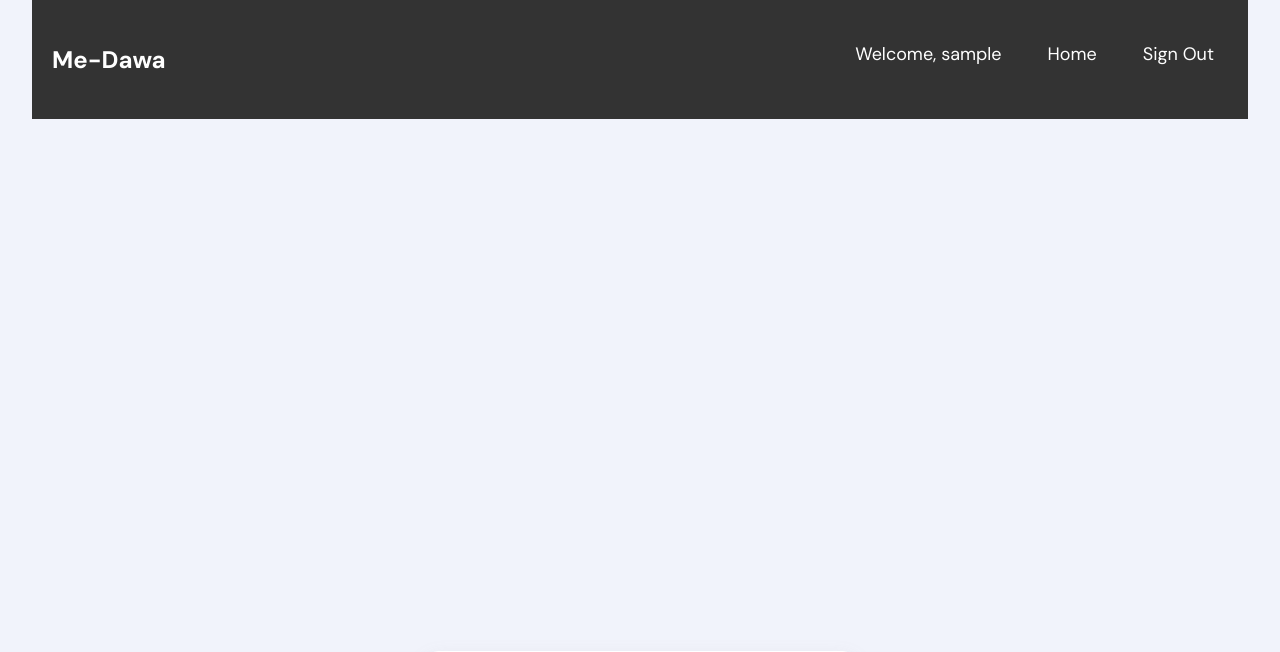
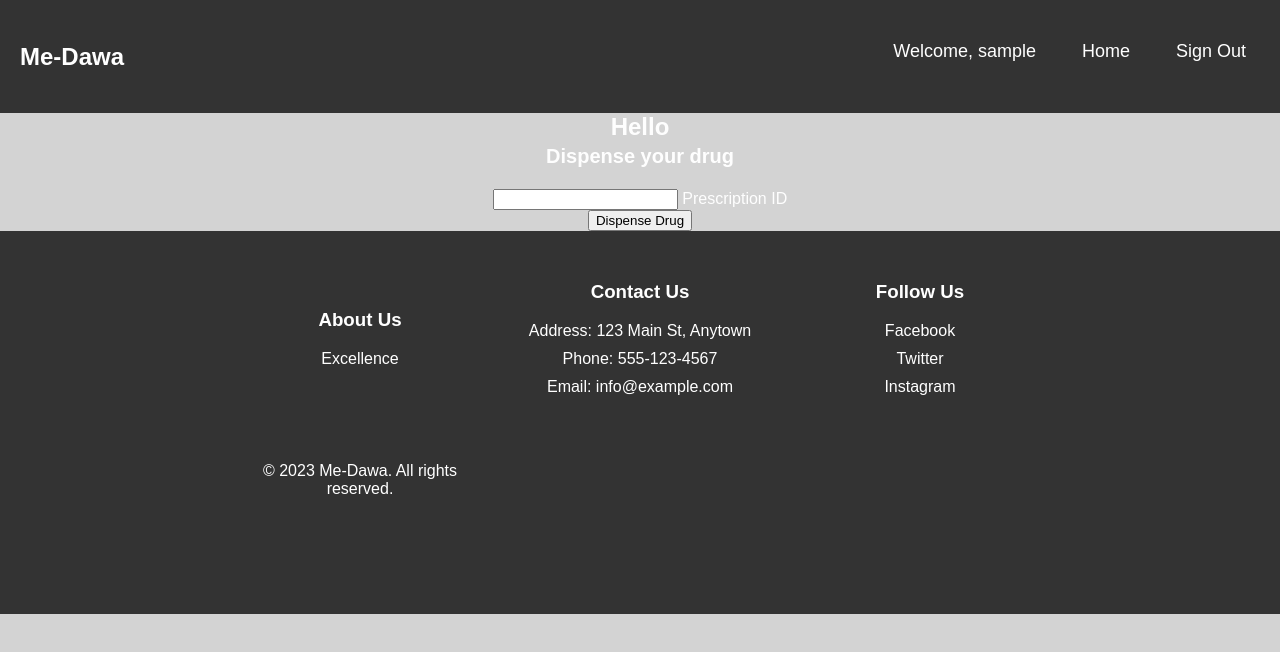
Before and after one commit to LancemDev/me-dawa, a PHP site: page /pharmacy.php in a window 1280 px wide. Shown: the top 652 px of the page. Run offline with PHP 8.4, Linux system fonts and the light colour scheme; the visitor is signed in with stand-in values (Sample User, id 1); style sheets or scripts are compiled from the project's sources.

Commit message:
Pharmacy refining

```diff
--- a/Static/form.scss
+++ /dev/null
@@ -1,134 +0,0 @@
-@import url('https://fonts.googleapis.com/css2?family=DM+Sans:wght@400;500;700&display=swap');
-
-*, *:after, *:before {
-	box-sizing: border-box;
-}
-
-body {
-	font-family: "DM Sans", sans-serif;
-	line-height: 1.5;
-	background-color: #f1f3fb;
-	padding: 0 2rem;
-}
-
-img {
-	max-width: 100%;
-	display: block;
-}
-
-
-// iOS Reset
-input {
-	appearance: none;
-	border-radius: 0;
-}
-
-.card {
-	margin: 2rem auto;
-	display: flex;
-	flex-direction: column;
-	width: 100%;
-	max-width: 425px;
-	background-color: #FFF;
-	border-radius: 10px;
-	box-shadow: 0 10px 20px 0 rgba(#999, .25);
-	padding: .75rem;
-}
-
-.card-image {
-	border-radius: 8px;
-	overflow: hidden;
-	padding-bottom: 65%;
-	background-image: url('https://assets.codepen.io/285131/coffee_1.jpg');
-	background-repeat: no-repeat;
-	background-size: 150%;
-	background-position: 0 5%;
-	position: relative;
-}
-
-.card-heading {
-	position: absolute;
-	left: 10%;
-	top: 15%;
-	right: 10%;
-	font-size: 1.75rem;
-	font-weight: 700;
-	color: #735400;
-	line-height: 1.222;
-	small {
-		display: block;
-		font-size: .75em;
-		font-weight: 400;
-		margin-top: .25em;
-	}
-}
-
-.card-form {
-	padding: 2rem 1rem 0;
-}
-
-.input {
-	display: flex;
-	flex-direction: column-reverse;
-	position: relative;
-	padding-top: 1.5rem;
-	&+.input {
-		margin-top: 1.5rem;
-	}
-}
-
-.input-label {
-	color: #8597a3;
-	position: absolute;
-	top: 1.5rem;
-	transition: .25s ease;
-}
-
-.input-field {
-	border: 0;
-	z-index: 1;
-	background-color: transparent;
-	border-bottom: 2px solid #eee;
-	font: inherit;
-	font-size: 1.125rem;
-	padding: .25rem 0;
-	&:focus, &:valid {
-		outline: 0;
-		border-bottom-color: #333;
-		&+.input-label {
-			color: #333;
-			transform: translateY(-1.5rem);
-		}
-	}
-}
-
-.action {
-	margin-top: 2rem;
-}
-
-.action-button {
-	font: inherit;
-	font-size: 1.25rem;
-	padding: 1em;
-	width: 100%;
-	font-weight: 500;
-	background-color: #333;
-	border-radius: 6px;
-	color: #FFF;
-	border: 0;
-	&:focus {
-		outline: 0;
-	}
-}
-
-.card-info {
-	padding: 1rem 1rem;
-	text-align: center;
-	font-size: .875rem;
-	color: #8597a3;
-	a {
-		display: block;
-		color: #333;
-		text-decoration: none;
-	}
-}
--- a/config/pharmacySignup.php
+++ b/config/pharmacySignup.php
@@ -20,7 +20,9 @@
     } else {
         $database->pharmacySignup($pharmacyName, $pharmacyEmail, $pharmacyPassword, $pharmacyPhoneNumber, $pharmacyAddress);
         echo "<script>alert('Pharmacy added successfully')</script>";
-        echo "<script>window.location.href='../view/pharmacy.php'</script>";
+        $pharmacyID = $database->getPharmacyID($pharmacyEmail);
+        echo "<script>alert('Your pharmacy id is: " . $pharmacyID . ". Please use it to login.');</script>";
+        echo "<script>window.location.href='../view/login.php'</script>";
     }
 } else {
     echo "<script>alert('Please fill in all the fields')</script>";
--- a/view/pharmacy.php
+++ b/view/pharmacy.php
@@ -32,7 +32,7 @@
         </nav>
     </div>
 
-    <div class="container">
+    <div>
         <!-- code here -->
         <div class="card">
             <div class="card-image">
@@ -53,6 +53,37 @@
         </div>
     </div>
 
+    <footer class="footer">
+    <div class="footer-container">
+      <div class="row">
+        <div class="footer-col">
+          <h3>About Us</h3>
+          <p>Excellence</p>
+        </div>
+        <div class="footer-col">
+          <h3>Contact Us</h3>
+          <ul>
+            <li>Address: 123 Main St, Anytown </li>
+            <li>Phone: 555-123-4567</li>
+            <li>Email: info@example.com</li>
+          </ul>
+        </div>
+        <div class="footer-col">
+          <h3>Follow Us</h3>
+          <ul>
+            <li><a href="#">Facebook</a></li>
+            <li><a href="#">Twitter</a></li>
+            <li><a href="#">Instagram</a></li>
+          </ul>
+        </div>
+      </div>
+      <div class="row">
+        <div class="footer-col">
+          <p>&copy; 2023 Me-Dawa. All rights reserved.</p>
+        </div>
+      </div>
+    </div>
+  </footer>
 
 
 </body>
--- a/view/pharmacySignUp.php
+++ b/view/pharmacySignUp.php
@@ -9,7 +9,7 @@
     <link rel="icon" href="../Static/logo.png">
 </head>
 <body>
-    <div class="container">
+    <div>
         <!-- code here -->
         <div class="card">
             <div class="card-image">
--- a/view/signup.php
+++ b/view/signup.php
@@ -66,9 +66,9 @@
             </div>
         </form>
         <div class="card-info">
-			<p>Already have an account? <a href="../Templates/login.html">Login</a></p>
-            <p>For your Pharmaceutical company, signup <a href="../Templates/companySignup.html">here</a></p>
-			<p>For your Pharmacy, signup <a href="../Templates/pharmacySignUp.html">here</a></p>
+			<p>Already have an account? <a href="../view/login.php">Login</a></p>
+            <p>For your Pharmaceutical company, signup <a href="../view/companySignup.php">here</a></p>
+			<p>For your Pharmacy, signup <a href="../view/pharmacySignUp.php">here</a></p>
         </div>
 	</div>
 </div>
```
Also changed, not shown: database/database.php (+18 -0 lines), view/company.php (+3 -7 lines).
